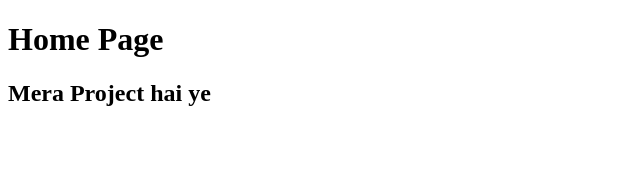
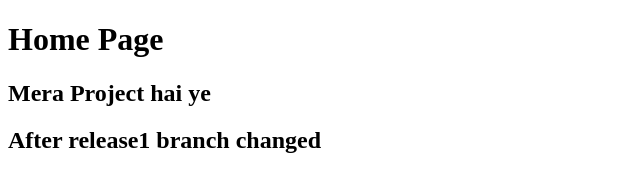
Before and after one commit to Riyazpatel81/project1.0, a plain HTML site: page index.html in a window 1280 px wide. Shown: the whole page, without its empty margins (0-640 px from the left). Drawn offline with Linux system fonts and the light colour scheme.

Commit message:
change after release1

```diff
--- a/index.html
+++ b/index.html
@@ -8,6 +8,7 @@
 <body>
     <h1>Home Page </h1>
     <h2>Mera Project hai ye </h2>
+    <h2>After release1 branch changed</h2>
 
 </body>
 </html>
```
